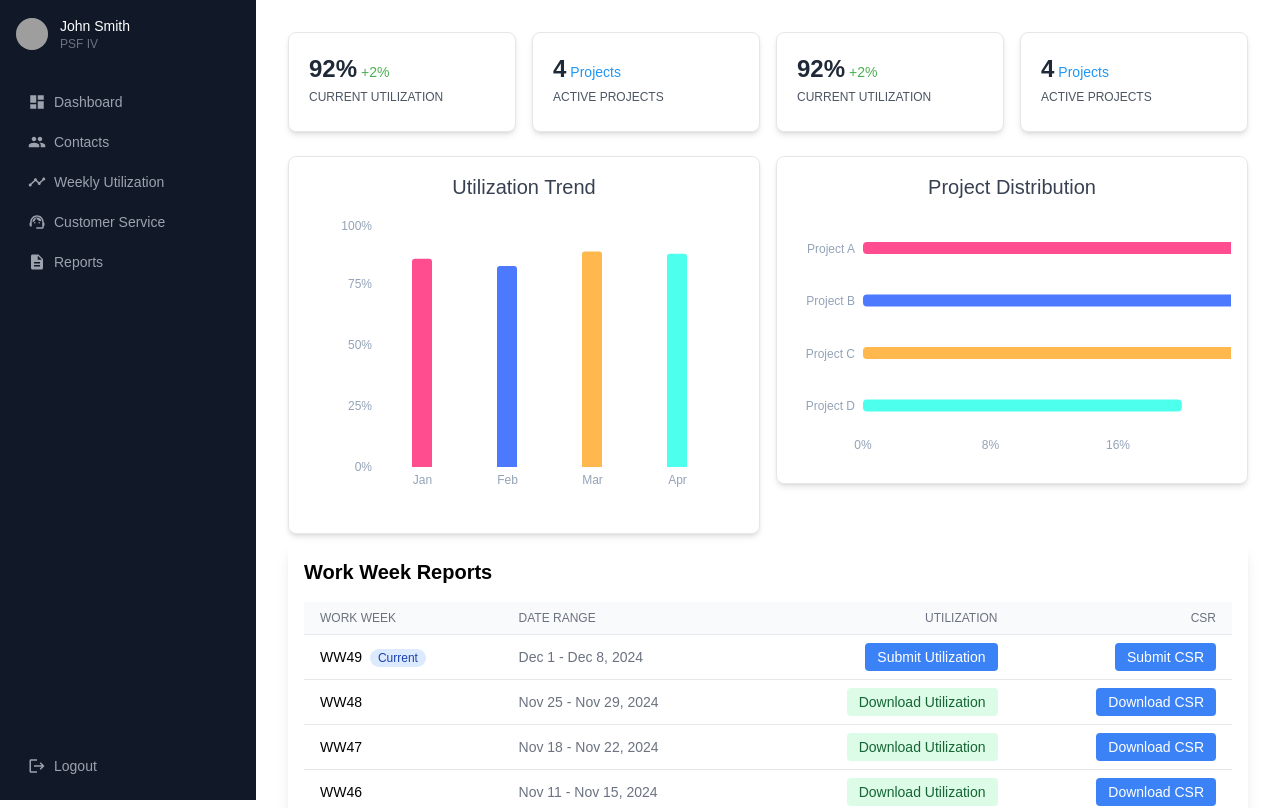
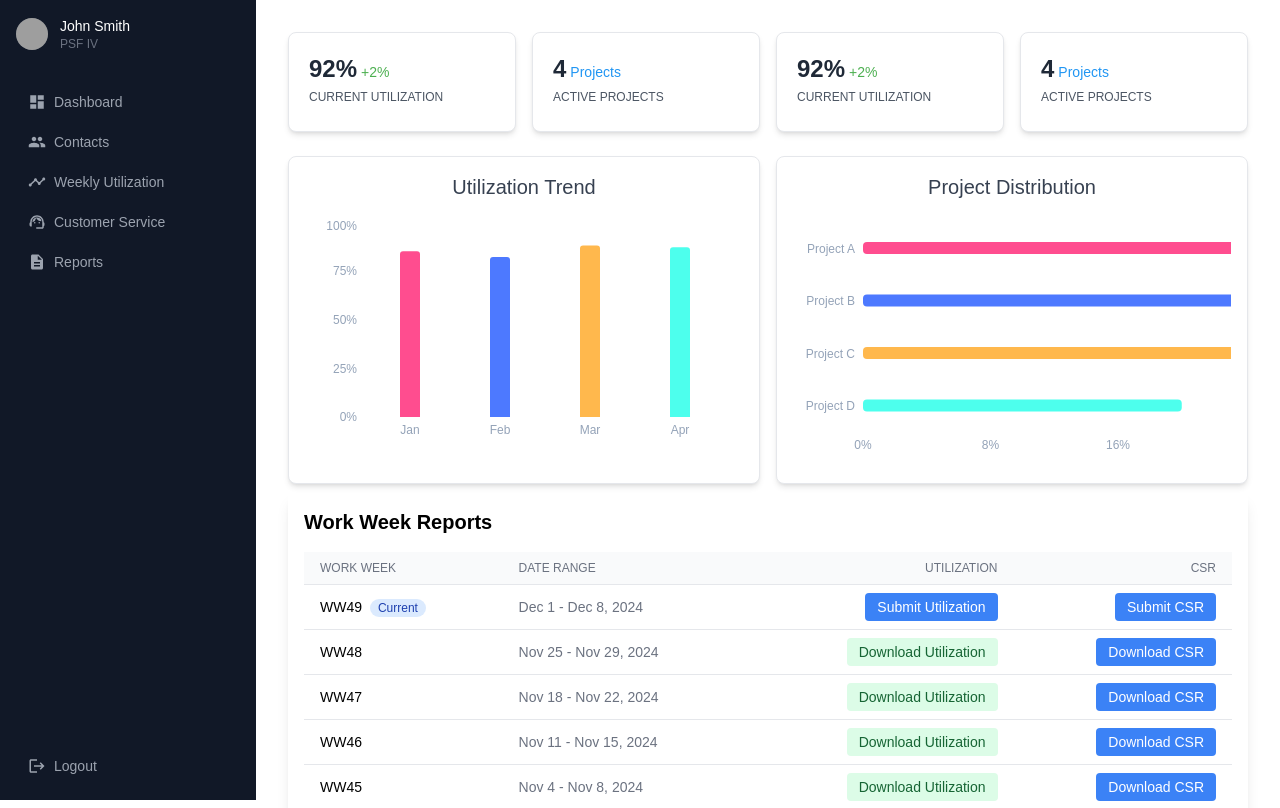
Before and after one commit to SeifEldin15/ARC-employee-management, a Next.js app in the folder frontend/: page /Dashboard in a window 1280 px wide. Shown: the top 808 px of the page. Built offline with nearby package versions, Linux system fonts and the light colour scheme; grey boxes are pictures that could not be loaded.

Commit message:
size edits

```diff
--- a/frontend/src/components/VericalDistribution.jsx
+++ b/frontend/src/components/VericalDistribution.jsx
@@ -4,7 +4,7 @@ import { useEffect, useState, useRef } from 'react';
 const VerticalDistribution = () => {
   const [isClient, setIsClient] = useState(false);
   const [animatedData, setAnimatedData] = useState([]);
-  const [dimensions, setDimensions] = useState({ width: 600, height: 300 });
+  const [dimensions, setDimensions] = useState({ width: 600, height: 250 });
   const containerRef = useRef(null);
 
   const data = [
@@ -24,7 +24,7 @@ const VerticalDistribution = () => {
         const width = containerRef.current.offsetWidth;
         setDimensions({
           width: Math.max(width - 40, 200),
-          height: Math.min(width * 0.4, 200)
+          height: 250
         });
       }
     };
@@ -64,7 +64,7 @@ const VerticalDistribution = () => {
   }, []);
 
   if (!isClient) {
-    return <div className="w-full p-6 bg-white rounded-lg shadow-md border">Loading...</div>;
+    return <div className="w-full  bg-white rounded-lg shadow-md border">Loading...</div>;
   }
 
   return (
@@ -78,7 +78,7 @@ const VerticalDistribution = () => {
           width={dimensions.width}
           height={dimensions.height}
           data={animatedData}
-          margin={{ top: 5, right: 15, left: 15, bottom: 20 }}
+          margin={{ top: 5, right: 0, left: 0, bottom: 20 }}
         >
           <XAxis
             dataKey="name"
```
